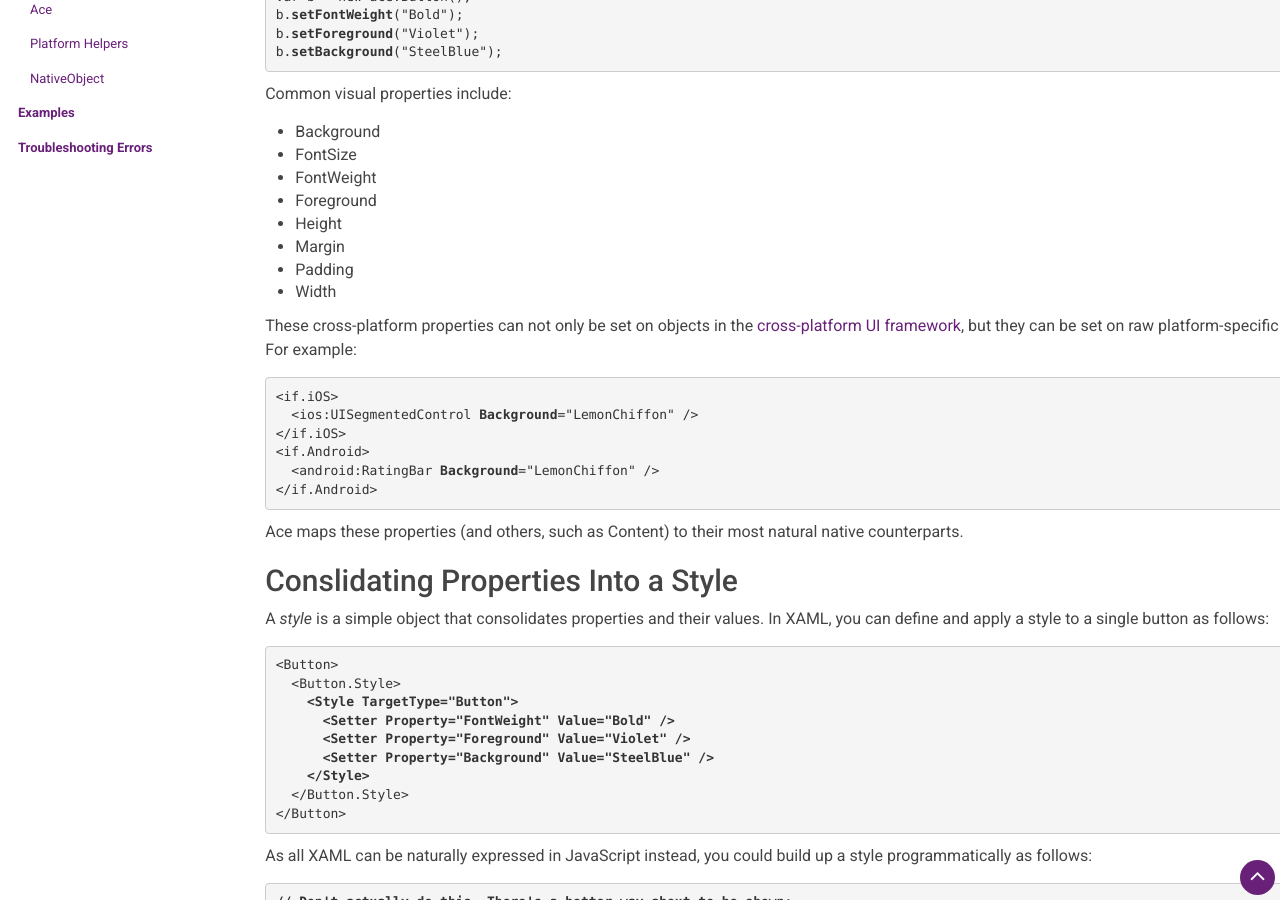
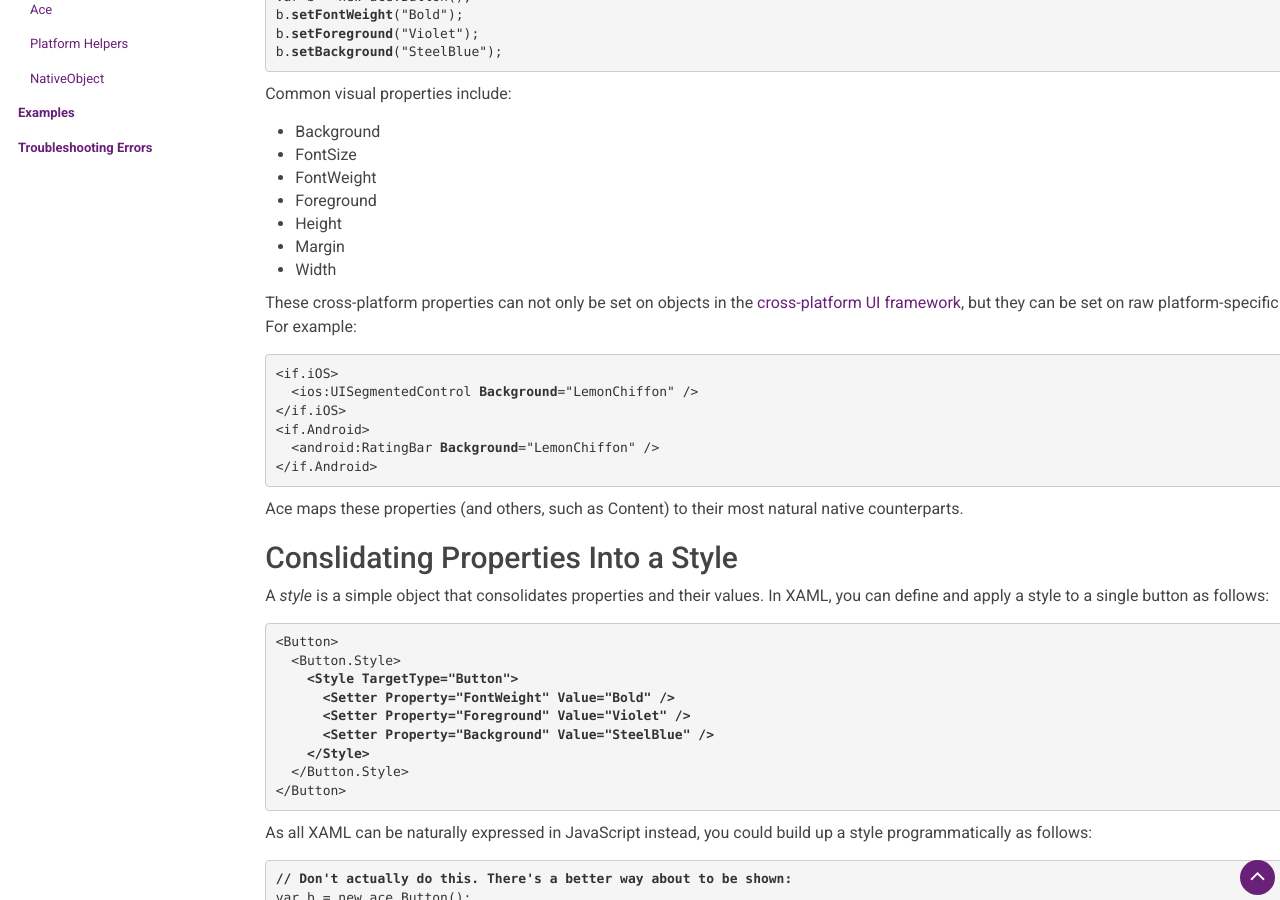
Before and after one commit to microsoft/ace, a Jekyll site: the page built from docs/tb_styling.md, in a window 1280 px wide and 900 px high, scrolled down 754 px. Built offline with Jekyll 4.4.1, drawn with Linux system fonts in a browser that asks for light colours.

Commit message:
Update property list

```diff
--- a/docs/tb_styling.md
+++ b/docs/tb_styling.md
@@ -50,7 +50,6 @@ Common visual properties include:
 * Foreground
 * Height
 * Margin
-* Padding
 * Width
 
 These cross-platform properties can not only be set on objects in the [cross-platform UI framework](/ace/docs/ref), but they can be set
```
